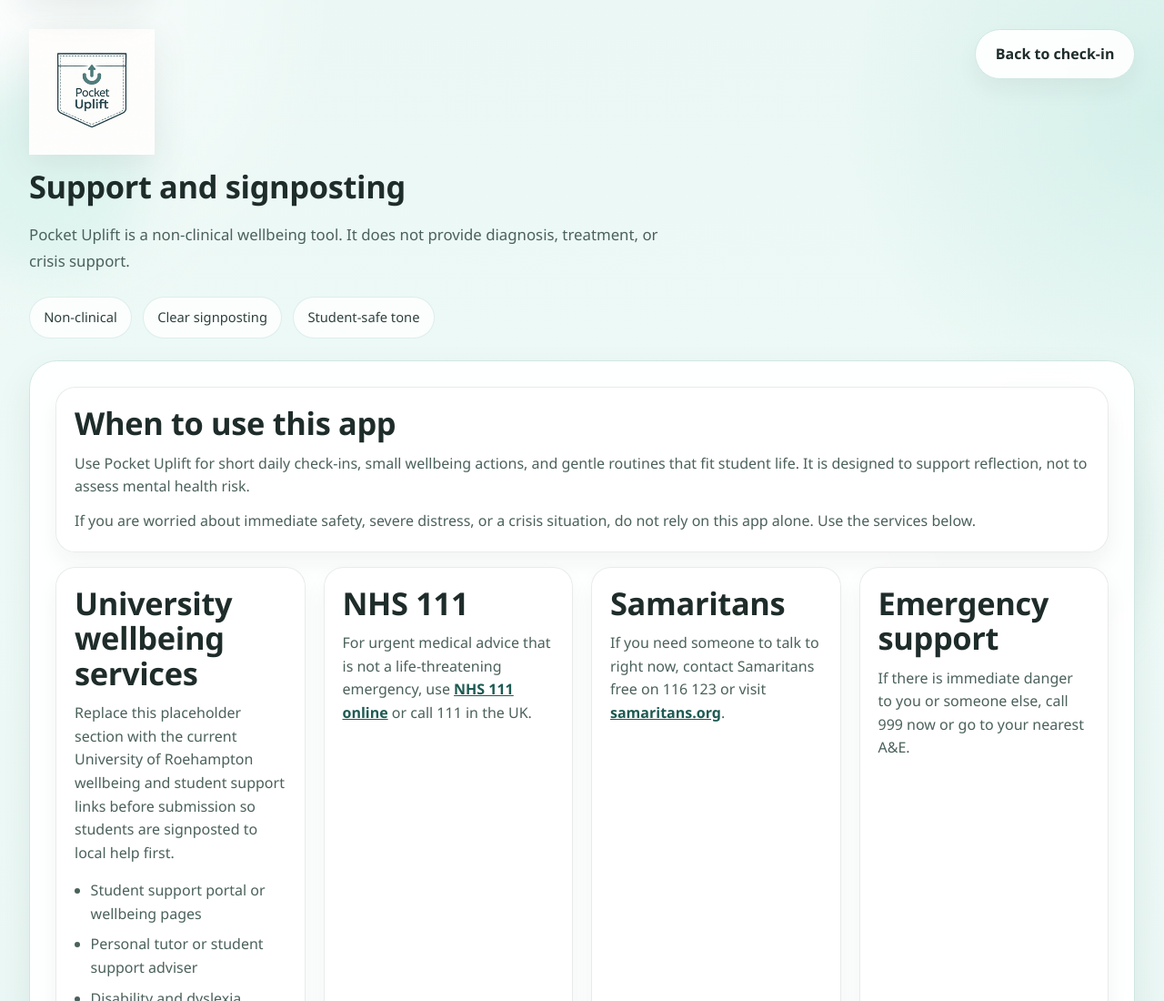
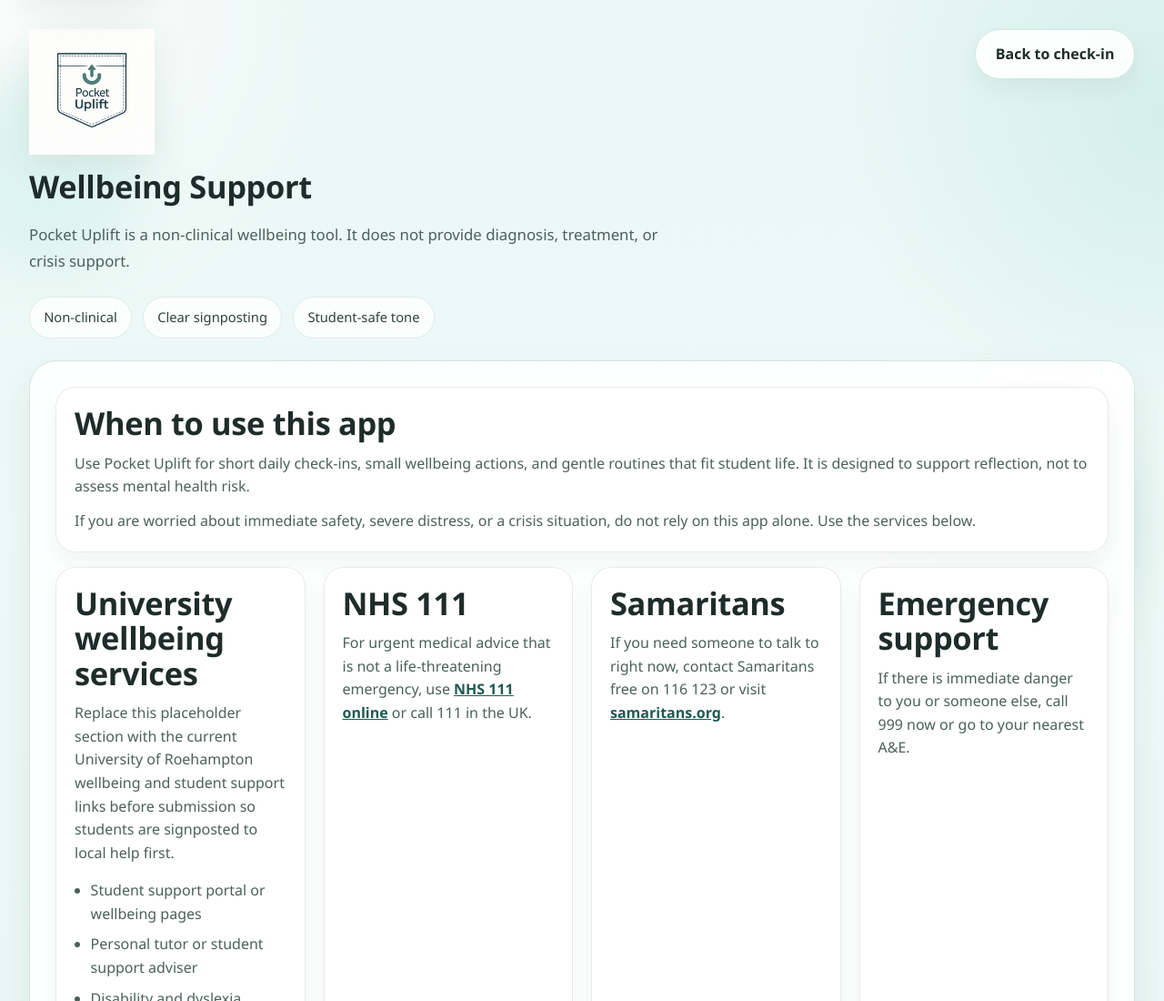
Before and after one commit to AndersonRGB/pocket-uplift, a plain HTML site: page app/support.html in a window 1280 px wide. Shown: the top 1100 px of the page at 91% size. Drawn offline with Linux system fonts and the light colour scheme.

Commit message:
docs: rename support page heading

```diff
--- a/app/support.html
+++ b/app/support.html
@@ -23,7 +23,7 @@
             height="104"
           />
         </div>
-        <h1>Support and signposting</h1>
+        <h1>Wellbeing Support</h1>
         <p class="tagline">
           Pocket Uplift is a non-clinical wellbeing tool. It does not provide diagnosis, treatment,
           or crisis support.
```
